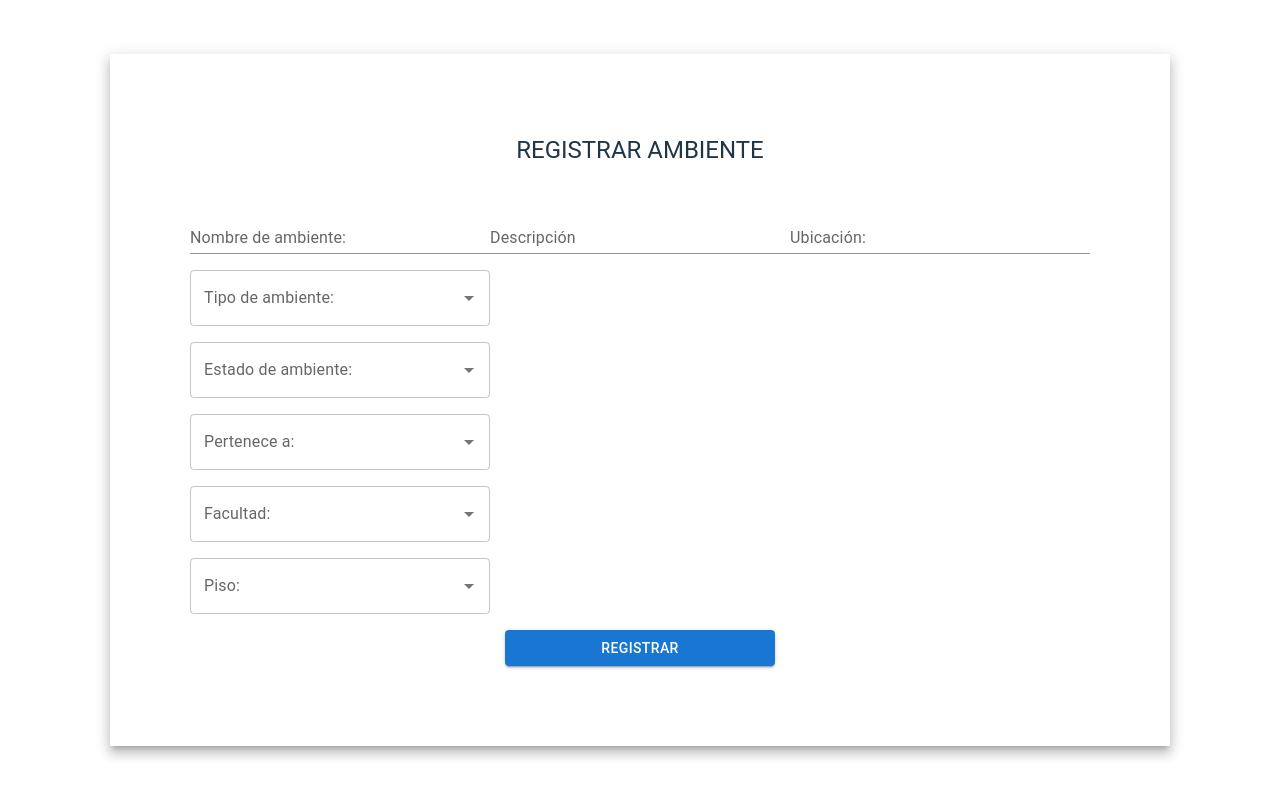
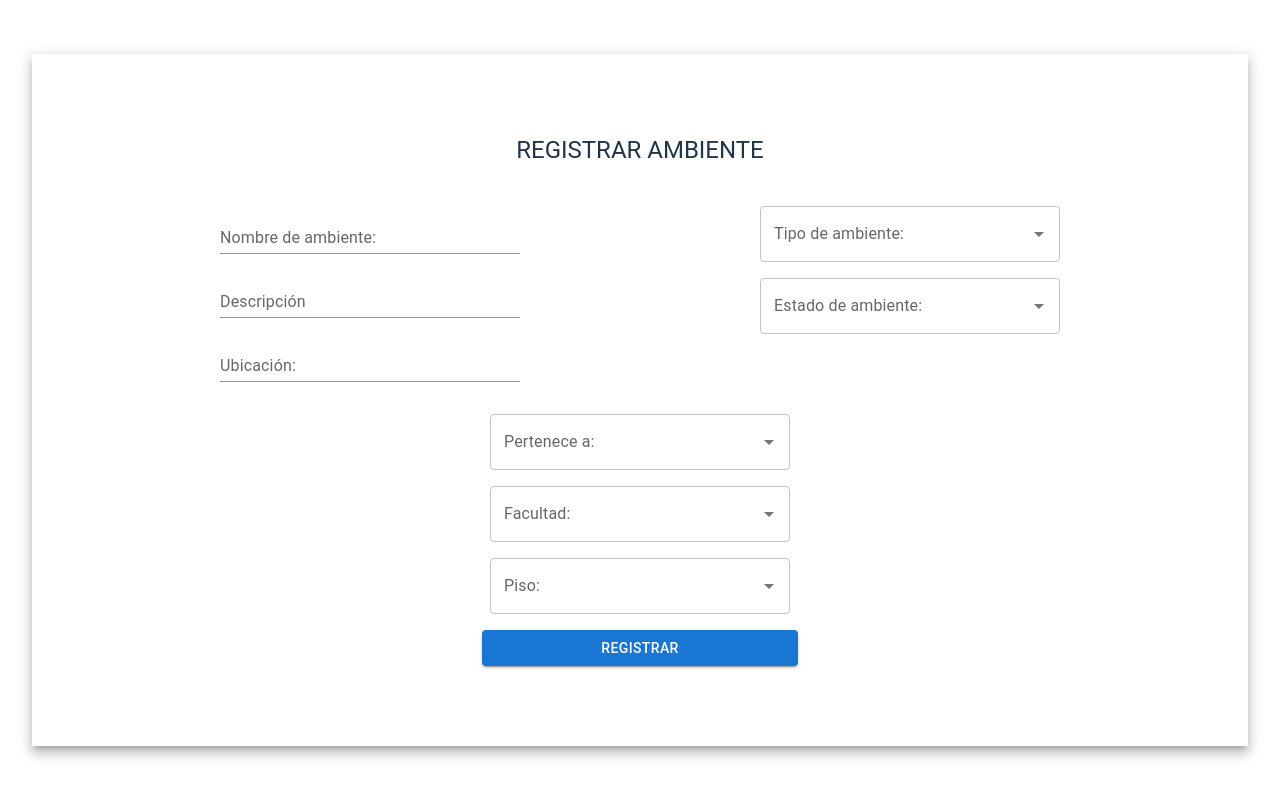
Before and after one commit to SoftInnovate-Solutions/sistema-reserva-auditorios-FRONTEND, a React (Vite) app: page / in a window 1280 px wide. Built offline with nearby package versions, Linux system fonts and the light colour scheme.

Commit message:
HU registrar ambiente: aplicando responsive v1 con grid de material iu

```diff
--- a/src/pages/Registrar ambiente/Registrar ambiente.jsx
+++ b/src/pages/Registrar ambiente/Registrar ambiente.jsx
@@ -1,36 +1,47 @@
-import * as React from "react";
+import * as React from 'react';
 
-import Box from "@mui/material/Box";
-import Button from "@mui/material/Button";
-import Typography from "@mui/material/Typography";
-import TextField from "@mui/material/TextField";
+import Box from '@mui/material/Box';
+import Button from '@mui/material/Button';
+import Typography from '@mui/material/Typography';
+import TextField from '@mui/material/TextField';
 import Autocomplete from "@mui/material/Autocomplete";
+import { Grid } from '@mui/material';
+import { styled } from '@mui/material/styles';
+import Paper from '@mui/material/Paper';
+
+const Item = styled(Paper)(({ theme }) => ({
+  backgroundColor: theme.palette.mode === 'dark' ? '#1A2027' : '#fff',
+  ...theme.typography.body2,
+  padding: theme.spacing(1),
+  textAlign: 'center',
+  color: theme.palette.text.secondary,
+}));
 
 function RegistrarAmbiente() {
   const opcionesTipoEdificio = [
-    { label: "TRAER DESDE BAKCEN tipo de edificio" },
-    { label: "TRAER DESDE BACKEN" },
+    { label: 'TRAER DESDE BAKCEN tipo de edificio' },
+    { label: 'TRAER DESDE BACKEN' },
   ];
 
   const opcionesFacultad = [
-    { label: "TRAER DESDE BAKCEN facultades" },
-    { label: "TRAER DESDE BACKEN" },
+    { label: 'TRAER DESDE BAKCEN facultades' },
+    { label: 'TRAER DESDE BACKEN' },
   ];
 
   const opcionesNumeroPiso = [
-    { label: "TRAER DESDE BAKCEN el numero de piso" },
-    { label: "TRAER DESDE BACKEN" },
+    { label: 'TRAER DESDE BAKCEN el numero de piso' },
+    { label: 'TRAER DESDE BACKEN' },
   ];
 
   const opcionesTipoAmbiente = [
-    { label: "Aula" },
-    { label: "Laboratorio" },
-    { label: "Auditorio" },
+    { label: 'Aula' },
+    { label: 'Laboratorio' },
+    { label: 'Auditorio' },
   ];
 
   const opcionesEstadoAmbiente = [
-    { label: "Disponible" },
-    { label: "No disponible" },
+    { label: 'Disponible' },
+    { label: 'No disponible' },
   ];
 
   return (
@@ -39,22 +50,16 @@ function RegistrarAmbiente() {
       //estilo
       sx={{
           p: 10, // padding
-          bgcolor: "background.paper",
+        bgcolor: 'background.paper',
         boxShadow: 8,
-          height: "auto",
+        height: 'auto',
+
       }}
       >
-        <Typography variant="h5" component="h2" sx={{ mb: 5 }}>
-          {" "}
-          REGISTRAR AMBIENTE{" "}
-        </Typography>
-
-        <TextField
-          sx={{ mb: 2, width: 300 }}
-          id="nombreAmbiente"
-          label="Nombre de ambiente: "
-          variant="standard"
-        />
+        <Typography variant="h5" component="h2" sx={{ mb: 5 }}> REGISTRAR AMBIENTE </Typography>
+        <Grid container rowSpacing={2} columnSpacing={{ xs: 1, sm: 8, md: 3 }}>
+          <Grid item xs={12} sm={6} >
+            <TextField sx={{ mb: 2, width: 300 }} id="nombreAmbiente" label="Nombre de ambiente: " variant="standard" />
             <TextField
               id="standard-multiline-flexible"
               label="Descripción"
@@ -63,38 +68,36 @@ function RegistrarAmbiente() {
               sx={{ mb: 2, width: 300 }}
               variant="standard"
             />
-        <TextField
-          sx={{ mb: 2, width: 300 }}
-          id="ubicacion"
-          label="Ubicación: "
-          variant="standard"
-        />
+            <TextField sx={{ mb: 2, width: 300 }} id="ubicacion" label="Ubicación: " variant="standard" />
+          </Grid>
+
+
+          <Grid item xs={12} sm={6} sx={{ display: 'flex', flexDirection: 'column', alignItems: 'center' }}>
             <Autocomplete
               disablePortal
               id="combo-box-demo"
               options={opcionesTipoAmbiente}
               sx={{ mb: 2, width: 300 }}
-          renderInput={(params) => (
-            <TextField {...params} label="Tipo de ambiente:" />
-          )}
+              renderInput={(params) => <TextField {...params} label="Tipo de ambiente:" />}
             />
             <Autocomplete
               disablePortal
               id="combo-box-demo"
               options={opcionesEstadoAmbiente}
               sx={{ mb: 2, width: 300 }}
-          renderInput={(params) => (
-            <TextField {...params} label="Estado de ambiente:" />
-          )}
+              renderInput={(params) => <TextField {...params} label="Estado de ambiente:" />}
             />
+          </Grid>
+
+
+          <Grid item xs={12} sm={12} sx={{ display: 'flex', flexDirection: 'column', alignItems: 'center' }}>
+
         <Autocomplete
           disablePortal
           id="combo-box-demo"
           options={opcionesTipoEdificio}
-          sx={{ mb: 2, width: 300 }}
-          renderInput={(params) => (
-            <TextField {...params} label="Pertenece a:" />
-          )}
+          sx={{ mb: 2, width: 300}}
+          renderInput={(params) => <TextField {...params} label="Pertenece a:" />}
         />
         <Autocomplete
           disablePortal
@@ -110,9 +113,12 @@ function RegistrarAmbiente() {
           sx={{ mb: 2, width: 300 }}
           renderInput={(params) => <TextField {...params} label="Piso:" />}
         />
-        <Button variant="contained" sx={{ width: "30%" }}>
-          REGISTRAR
-        </Button>
+        </Grid>
+
+        </Grid>
+
+        <Button variant="contained" sx={{ width: '30%' }}>REGISTRAR</Button>
+
       </Box>
     </div>
   );
```
Lines whose indentation alone changed are shown as unchanged.
